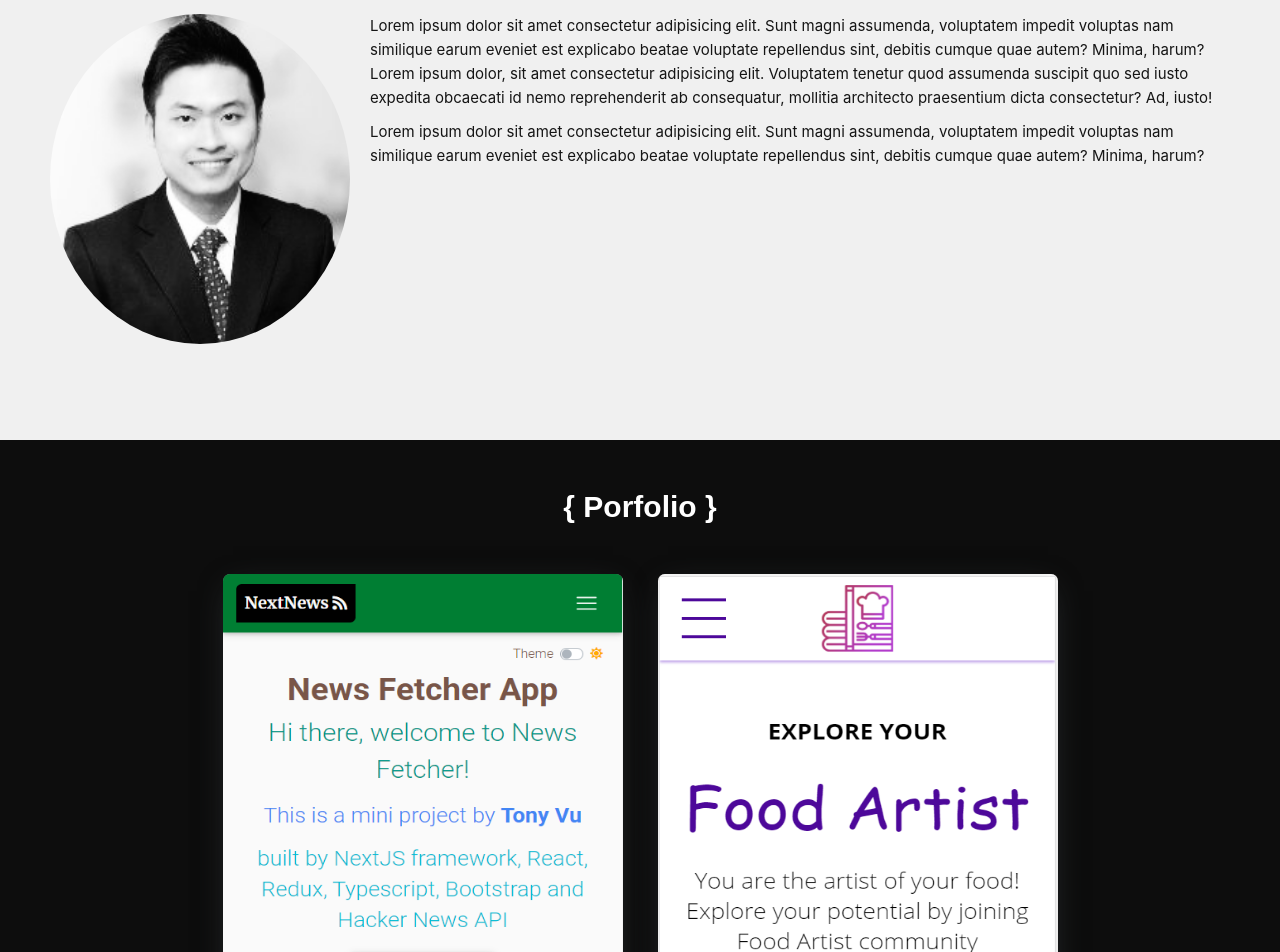
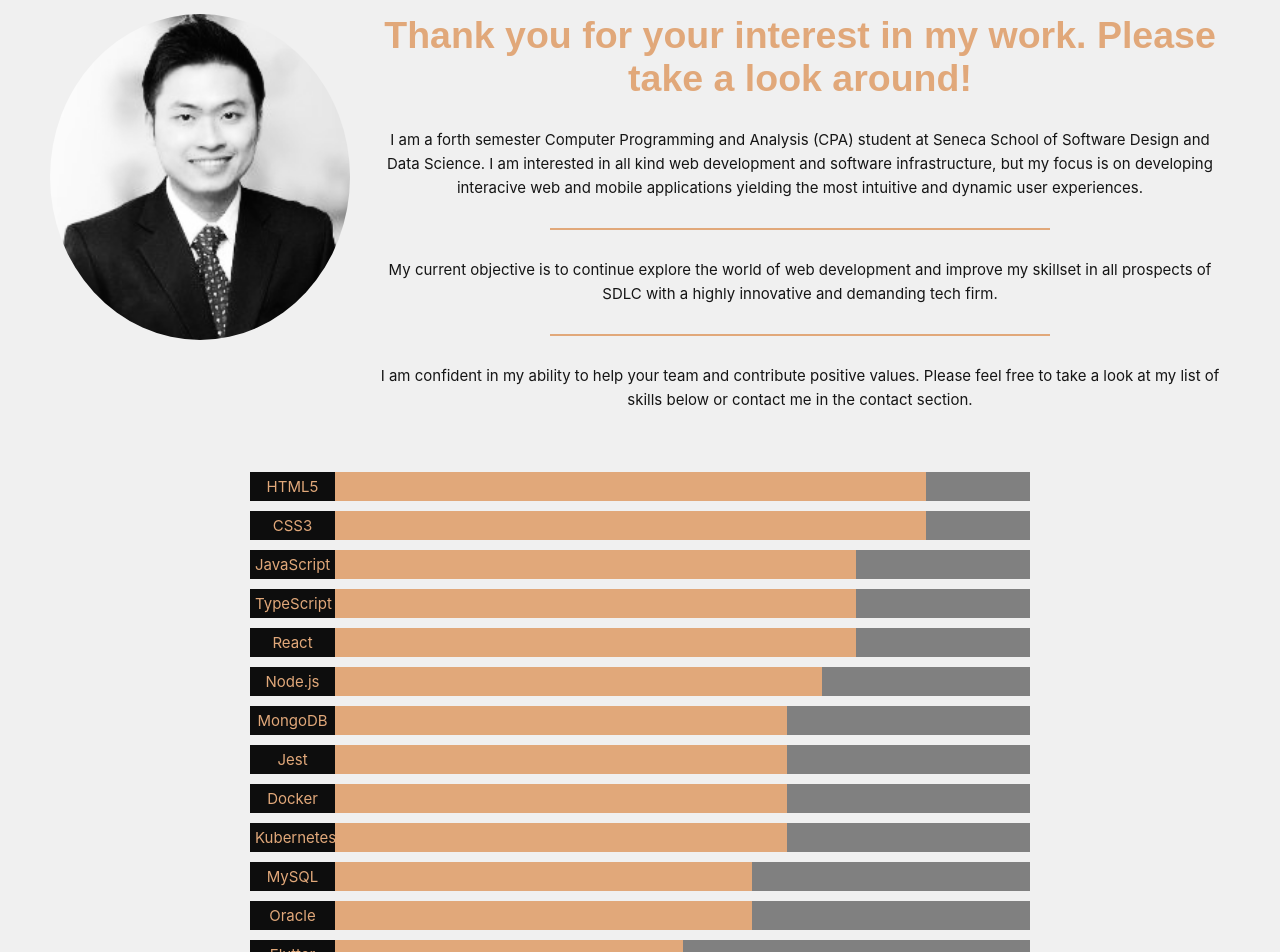
Before and after one commit to tonyvugithub/porfolio, a React (Create React App) app: page / in a window 1280 px wide. Shown: the part 920-1872 px from the top of the page. Built offline with nearby package versions, Linux system fonts and the light colour scheme.

Commit message:
Update profile section to add skill section

```diff
--- /dev/null
+++ b/src/components/common/SkillItem.tsx
@@ -0,0 +1,67 @@
+import React from 'react';
+import styled from 'styled-components';
+
+interface SkillItemProps {
+  name: string;
+  proficiency: number;
+}
+
+interface SkillItemWrapperProps {}
+
+interface SkillItemNameProps {}
+
+interface SkillItemProfiencyBarProps {
+  proficiency: number;
+}
+
+const SkillItemWrapper = styled.div<SkillItemWrapperProps>`
+  display: grid;
+  grid-template-columns: 70px 1fr;
+
+  .proficiency-bar-wrapper {
+    background: grey;
+  }
+
+  @media (min-width: 600px) {
+    grid-template-columns: 75px 1fr;
+  }
+
+  @media (min-width: 960px) {
+    grid-template-columns: 80px 1fr;
+  }
+
+  @media (min-width: 1280px) {
+    grid-template-columns: 85px 1fr;
+  }
+
+  @media (min-width: 1920px) {
+    grid-template-columns: 90px 1fr;
+  }
+`;
+
+const SkillItemName = styled.div<SkillItemNameProps>`
+  background: #0d0d0d;
+  padding: 5px;
+  color: #e1a87a;
+`;
+
+const SkillItemProfiencyBar = styled.div<SkillItemProfiencyBarProps>`
+  width: ${(p) => p.proficiency + '%'};
+  height: 100%;
+  background: #e1a87a;
+`;
+
+const SkillItem: React.FC<SkillItemProps> = ({ name, proficiency }) => {
+  return (
+    <SkillItemWrapper>
+      <SkillItemName>{name}</SkillItemName>
+      <div className="proficiency-bar-wrapper">
+        <SkillItemProfiencyBar
+          proficiency={proficiency}
+        ></SkillItemProfiencyBar>
+      </div>
+    </SkillItemWrapper>
+  );
+};
+
+export default SkillItem;
--- a/src/components/pages/home/Profile.tsx
+++ b/src/components/pages/home/Profile.tsx
@@ -1,6 +1,7 @@
 import React from 'react';
 import styled from 'styled-components';
 import { motion } from 'framer-motion';
+import SkillItem from 'components/common/SkillItem';
 
 interface ProfileWrapperProps {}
 interface ProfileContentWrapperProps {}
@@ -32,12 +33,10 @@ const ProfileContentWrapper = styled(motion.div)<ProfileContentWrapperProps>`
 const ProfilePhotoWrapper = styled(motion.div)`
   margin: 0 auto;
   width: min(300px, 90vw);
-  height: auto;
   border-radius: 50%;
 
   img {
     width: 100%;
-    height: 100%;
     border-radius: 50%;
   }
 `;
@@ -46,19 +45,124 @@ const ProfileSummaryWrapper = styled.div`
   flex: 1;
   display: grid;
   grid-auto-rows: min-content;
-  grid-gap: 10px;
-  text-align: start;
+  grid-gap: 1.2rem;
+  text-align: center;
+  padding: 0 10px;
+
+  p {
+    padding: 10px 0;
+  }
+
+  h2 {
+    font-size: 2.5rem;
+    color: #e1a87a;
+  }
+
+  .divider {
+    height: 0px;
+    width: 80%;
+    max-width: 500px;
+    margin: 0 auto;
+    border-top: 2px solid #e1a87a;
+  }
 `;
 
 const SummaryPointWrapper = styled.div`
   font-size: inherit;
 `;
 
+const SkillWrapper = styled.div`
+  padding: 0 10px;
+  margin: 50px auto;
+  margin-top: ;
+  display: grid;
+  grid-row-gap: 10px;
+
+  @media (min-width: 768px) {
+    max-width: 800px;
+  }
+`;
+
 const Profile = () => {
+  const skillList = [
+    {
+      name: 'JavaScript',
+      proficiency: 75,
+    },
+    {
+      name: 'TypeScript',
+      proficiency: 75,
+    },
+    {
+      name: 'React',
+      proficiency: 75,
+    },
+    {
+      name: 'HTML5',
+      proficiency: 85,
+    },
+    {
+      name: 'CSS3',
+      proficiency: 85,
+    },
+    {
+      name: 'Flutter',
+      proficiency: 50,
+    },
+    {
+      name: 'Dart',
+      proficiency: 50,
+    },
+    {
+      name: 'MySQL',
+      proficiency: 60,
+    },
+    {
+      name: 'Oracle',
+      proficiency: 60,
+    },
+    {
+      name: 'MongoDB',
+      proficiency: 65,
+    },
+    {
+      name: 'Node.js',
+      proficiency: 70,
+    },
+    {
+      name: 'Java',
+      proficiency: 50,
+    },
+    {
+      name: '.NET',
+      proficiency: 50,
+    },
+    {
+      name: 'C#',
+      proficiency: 50,
+    },
+    {
+      name: 'Jest',
+      proficiency: 65,
+    },
+    {
+      name: 'Docker',
+      proficiency: 65,
+    },
+    {
+      name: 'Kubernetes',
+      proficiency: 65,
+    },
+  ];
+
+  const sortedSkillList = skillList.sort(
+    (a, b) => b.proficiency - a.proficiency
+  );
+
   return (
     <ProfileWrapper>
       <h1>&lt; Profile /&gt;</h1>
-      <ProfileContentWrapper>
+      <ProfileContentWrapper className="content-wrapper">
         <ProfilePhotoWrapper
           data-aos="fade-up"
           data-aos-delay="150"
@@ -76,28 +180,42 @@ const Profile = () => {
           data-aos-duration="1000"
           data-aos-easing="ease-in"
         >
+          <h2>
+            Thank you for your interest in my work. Please take a look around!
+          </h2>
           <SummaryPointWrapper>
             <p>
-              Lorem ipsum dolor sit amet consectetur adipisicing elit. Sunt
-              magni assumenda, voluptatem impedit voluptas nam similique earum
-              eveniet est explicabo beatae voluptate repellendus sint, debitis
-              cumque quae autem? Minima, harum? Lorem ipsum dolor, sit amet
-              consectetur adipisicing elit. Voluptatem tenetur quod assumenda
-              suscipit quo sed iusto expedita obcaecati id nemo reprehenderit ab
-              consequatur, mollitia architecto praesentium dicta consectetur?
-              Ad, iusto!
+              I am a forth semester Computer Programming and Analysis (CPA)
+              student at Seneca School of Software Design and Data Science. I am
+              interested in all kind web development and software
+              infrastructure, but my focus is on developing interacive web and
+              mobile applications yielding the most intuitive and dynamic user
+              experiences.
             </p>
           </SummaryPointWrapper>
+          <div className="divider"></div>
           <SummaryPointWrapper>
             <p>
-              Lorem ipsum dolor sit amet consectetur adipisicing elit. Sunt
-              magni assumenda, voluptatem impedit voluptas nam similique earum
-              eveniet est explicabo beatae voluptate repellendus sint, debitis
-              cumque quae autem? Minima, harum?
+              My current objective is to continue explore the world of web
+              development and improve my skillset in all prospects of SDLC with
+              a highly innovative and demanding tech firm.
+            </p>
+          </SummaryPointWrapper>
+          <div className="divider"></div>
+          <SummaryPointWrapper>
+            <p>
+              I am confident in my ability to help your team and contribute
+              positive values. Please feel free to take a look at my list of
+              skills below or contact me in the contact section.
             </p>
           </SummaryPointWrapper>
         </ProfileSummaryWrapper>
       </ProfileContentWrapper>
+      <SkillWrapper>
+        {sortedSkillList.map((s) => (
+          <SkillItem key={s.name} name={s.name} proficiency={s.proficiency} />
+        ))}
+      </SkillWrapper>
     </ProfileWrapper>
   );
 };
```
